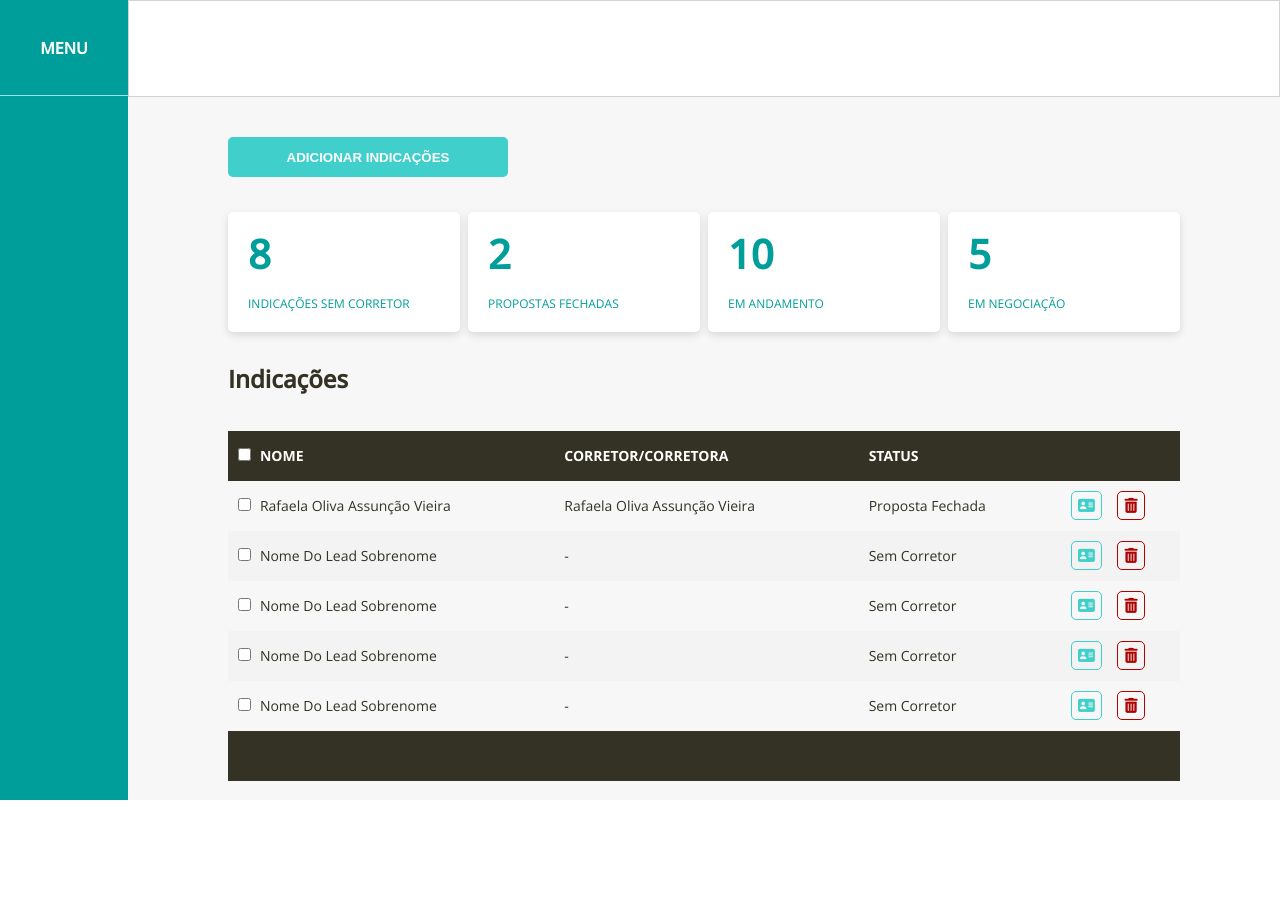
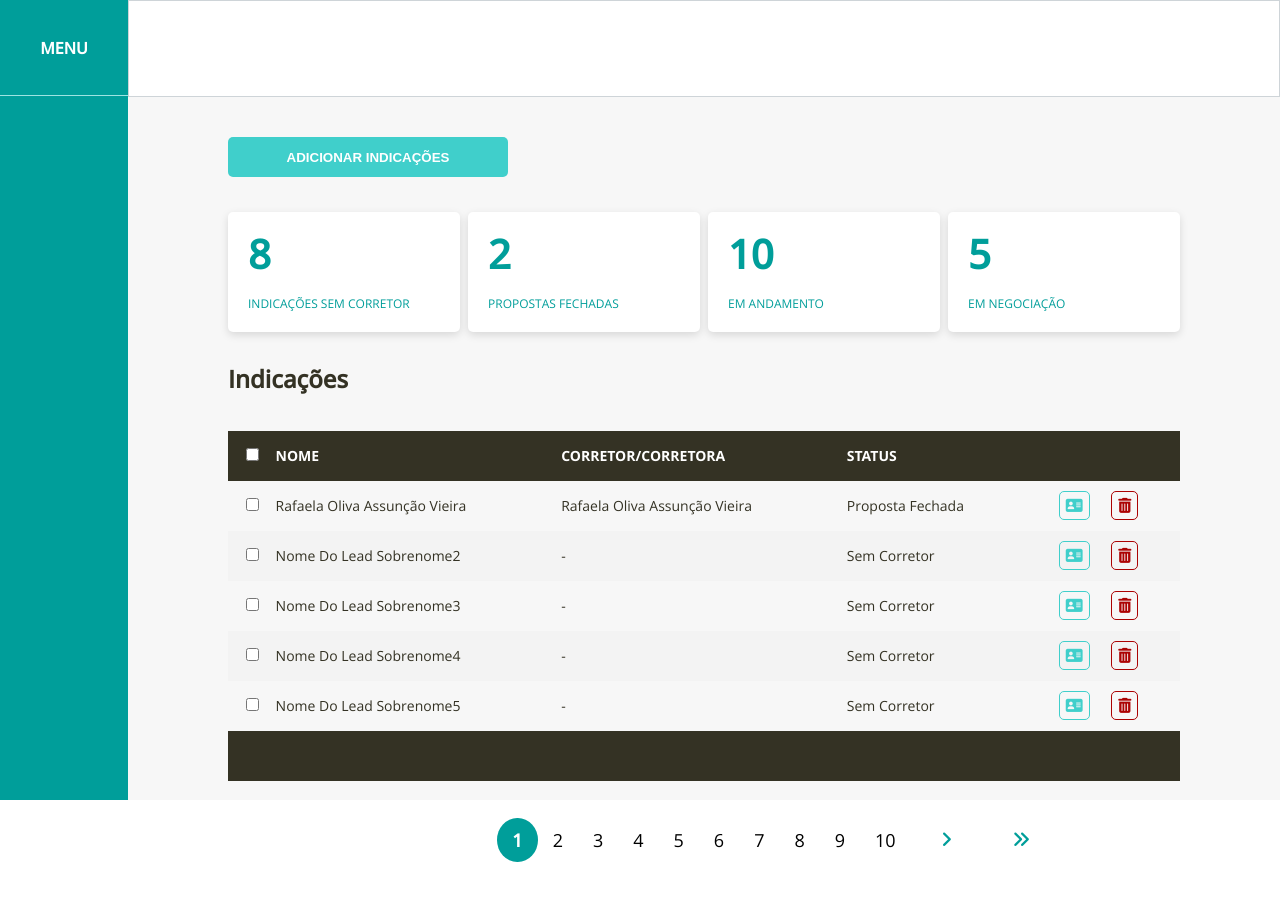
Before and after one commit to erika0liveira/desafio-frontend-angular, an Angular app: page /dashboard in a window 1280 px wide. Shown: the top 900 px of the page. Before the commit the page ends 856 px from the top, so only its background shows below. Built offline with nearby package versions, Linux system fonts and the light colour scheme.

Commit message:
paginaçao

```diff
--- a/src/app/app.component.ts
+++ b/src/app/app.component.ts
@@ -8,4 +8,5 @@ import { Component } from '@angular/core';
 
 export class AppComponent {
 
+
 }
--- a/src/app/dashboard/dashboard.component.ts
+++ b/src/app/dashboard/dashboard.component.ts
@@ -3,8 +3,9 @@ import { Component, OnInit } from '@angular/core';
 @Component({
   selector: 'app-dashboard',
   templateUrl: './dashboard.component.html',
-  styleUrls: ['./dashboard.component.scss']
-})
+  styleUrls: ['./dashboard.component.scss'],
+},
+)
 export class DashboardComponent implements OnInit {
 
   constructor() { }
--- a/src/app/dashboard/tabela-indicacoes/tabela-indicacoes.component.html
+++ b/src/app/dashboard/tabela-indicacoes/tabela-indicacoes.component.html
@@ -1,65 +1,24 @@
 <table>
     <thead>
         <tr>
-            <th class="checkbox"><input type="checkbox"></th>
-            <th>nome</th>
-            <th>corretor/corretora</th>
-            <th>status</th>
-            <th></th>
+            <th class="col-check checkbox"><input type="checkbox"></th>
+            <th class="col-nome">nome</th>
+            <th class="col-corretor">corretor/corretora</th>
+            <th class="col-status">status</th>
+            <th class="col-acoes"></th>
         </tr>
     </thead>
 
     <tbody>
-        <tr>
-            <td class="checkbox"><input type="checkbox"></td>
-            <td>rafaela oliva assunção vieira</td>
-            <td>rafaela oliva assunção vieira</td>
-            <td>proposta fechada</td>
-            <td class="icones">
+        <tr *ngFor="let valor of obterPaginaAtual()">
+            <td class="col-check checkbox"><input [(ngModel)]="valor.check" type="checkbox"></td>
+            <td class="col-nome">{{ valor.nome }}</td>
+            <td class="col-corretor">{{ valor.corretor }}</td>
+            <td class="col-status">{{ valor.status }}</td>
+            <td class="col-acoes icones">
                 <i class="fa fa-address-card"></i>
                 <i class="fas fa-trash-alt"></i>
         </tr>
-
-        <tr>
-            <td class="checkbox"><input type="checkbox"></td>
-            <td>nome do lead sobrenome</td>
-            <td>-</td>
-            <td>sem corretor</td>
-            <td class="icones">
-                <i class="fa fa-address-card"></i>
-                <i class="fas fa-trash-alt"></i>
-        </tr>
-
-        <tr>
-            <td class="checkbox"><input type="checkbox"></td>
-            <td>nome do lead sobrenome</td>
-            <td>-</td>
-            <td>sem corretor</td>
-            <td class="icones">
-                <i class="fa fa-address-card"></i>
-                <i class="fas fa-trash-alt"></i>
-        </tr>
-
-        <tr>
-            <td class="checkbox"><input type="checkbox"></td>
-            <td>nome do lead sobrenome</td>
-            <td>-</td>
-            <td>sem corretor</td>
-            <td class="icones">
-                <i class="fa fa-address-card"></i>
-                <i class="fas fa-trash-alt"></i>
-        </tr>
-
-        <tr>
-            <td class="checkbox"><input type="checkbox"></td>
-            <td>nome do lead sobrenome</td>
-            <td>-</td>
-            <td>sem corretor</td>
-            <td class="icones">
-                <i class="fa fa-address-card"></i>
-                <i class="fas fa-trash-alt"></i>
-        </tr>
-
     </tbody>
 
     <tfoot>
@@ -72,3 +31,19 @@
         </tr>
     </tfoot>
 </table>
+
+<div class="paginacao">
+    <button [ngClass]="{'desabilitado':numeroPaginaAtual===0}" (click)="mudarPaginaInicio()">
+        <i class="fas fa-angle-double-left"></i>
+    </button>
+    <button [ngClass]="{'desabilitado':numeroPaginaAtual===0}" (click)="mudarPagina(numeroPaginaAtual)">
+        <i class="fas fa-angle-left"></i>
+    </button>
+    <button class="numeros" *ngFor="let pagina of obterPaginas()" [ngClass]="{'selecionado':pagina === (numeroPaginaAtual + 1)}" (click)="mudarPagina(pagina)">{{ pagina }}</button>
+    <button [ngClass]="{'desabilitado':numeroPaginaAtual===obterQuantidadePaginas()-1}" (click)="mudarPaginaDireita(numeroPaginaAtual)">
+        <i class="fas fa-angle-right"></i>
+    </button>
+    <button [ngClass]="{'desabilitado':numeroPaginaAtual===obterQuantidadePaginas()-1}" (click)="mudarPaginaFinal(numeroPaginaAtual)">
+        <i class="fas fa-angle-double-right"></i>
+    </button>
+</div>
--- a/src/app/dashboard/tabela-indicacoes/tabela-indicacoes.component.scss
+++ b/src/app/dashboard/tabela-indicacoes/tabela-indicacoes.component.scss
@@ -20,10 +20,22 @@ table {
         background-color: #343224;
     }
 
+    .col-check {
+        width: 5%;
+    }
+
+    .col-nome, .col-corretor {
+        width: 30%;
+    }
+
+    .col-status{
+        width: 20%;
+    }
+
     tbody tr {
         height: 50px;
 
-        font-family: 'Open Sans';
+        font-family: "Open Sans";
         font-size: 14px;
         text-transform: capitalize;
         color: #343224;
@@ -49,10 +61,53 @@ table {
             padding: 6px;
             font-size: 15px;
         }
-
     }
 
     tbody tr:nth-child(even){
         background-color: #F3F3F3;
     }
 }
+
+.paginacao {
+    display: flex;
+    justify-content: center;
+    align-items: center;
+
+    padding: 30px;
+
+    font-family: "Open Sans";
+    text-align: center;
+    color: #343224;
+
+    i {
+        padding: 10px 15px;
+
+        font-size: 18px;
+        color: #009E9A;
+    }
+
+    button {
+        padding: 10px 15px;
+
+        font-size: 18px;
+        font-family: "Open Sans";
+        border: none;
+        background-color: unset;
+    }
+
+    button.desabilitado {
+        opacity: 0;
+        pointer-events: none;
+    }
+
+    button:hover {
+        cursor: pointer;
+    }
+
+    button.numeros:hover, button.selecionado {
+        color: white;
+        font-weight: bold;
+        border-radius: 50%;
+        background-color: #009E9A;
+    }
+}
--- a/src/app/dashboard/tabela-indicacoes/tabela-indicacoes.component.ts
+++ b/src/app/dashboard/tabela-indicacoes/tabela-indicacoes.component.ts
@@ -5,11 +5,354 @@ import { Component, OnInit } from '@angular/core';
   templateUrl: './tabela-indicacoes.component.html',
   styleUrls: ['./tabela-indicacoes.component.scss']
 })
+
 export class TabelaIndicacoesComponent implements OnInit {
+
+  valoresTabela = [
+    {
+      check: false,
+      nome: "rafaela oliva assunção vieira",
+      corretor: "rafaela oliva assunção vieira",
+      status: "proposta fechada"
+    },
+    {
+      check: false,
+      nome: "nome do lead sobrenome2",
+      corretor: "-",
+      status: "sem corretor"
+    },
+    {
+      check: false,
+      nome: "nome do lead sobrenome3",
+      corretor: "-",
+      status: "sem corretor"
+    },
+    {
+      check: false,
+      nome: "nome do lead sobrenome4",
+      corretor: "-",
+      status: "sem corretor"
+    },
+    {
+      check: false,
+      nome: "nome do lead sobrenome5",
+      corretor: "-",
+      status: "sem corretor"
+    },
+    {
+      check: false,
+      nome: "nome do lead sobrenome 6",
+      corretor: "-",
+      status: "sem corretor"
+    },
+    {
+      check: false,
+      nome: "nome do lead sobrenome 7",
+      corretor: "-",
+      status: "sem corretor"
+    },
+    {
+      check: false,
+      nome: "nome do lead sobrenome8",
+      corretor: "-",
+      status: "sem corretor"
+    },
+    {
+      check: false,
+      nome: "nome do lead sobrenome9",
+      corretor: "-",
+      status: "sem corretor"
+    },
+    {
+      check: false,
+      nome: "nome do lead sobrenome10",
+      corretor: "-",
+      status: "sem corretor"
+    },
+    {
+      check: false,
+      nome: "nome do lead sobrenome11",
+      corretor: "-",
+      status: "sem corretor"
+    },
+    {
+      check: false,
+      nome: "nome do lead sobrenome12",
+      corretor: "-",
+      status: "sem corretor"
+    },
+    {
+      check: false,
+      nome: "nome do lead sobrenome13",
+      corretor: "-",
+      status: "sem corretor"
+    },
+    {
+      check: false,
+      nome: "nome do lead sobrenome14",
+      corretor: "-",
+      status: "sem corretor"
+    },
+    {
+      check: false,
+      nome: "nome do lead sobrenome15",
+      corretor: "-",
+      status: "sem corretor"
+    },
+    {
+      check: false,
+      nome: "nome do lead sobrenome16",
+      corretor: "-",
+      status: "sem corretor"
+    },
+    {
+      check: false,
+      nome: "nome do lead sobrenome17",
+      corretor: "-",
+      status: "sem corretor"
+    },
+    {
+      check: false,
+      nome: "nome do lead sobrenome18",
+      corretor: "-",
+      status: "sem corretor"
+    },
+    {
+      check: false,
+      nome: "nome do lead sobrenome19",
+      corretor: "-",
+      status: "sem corretor"
+    },
+    {
+      check: false,
+      nome: "nome do lead sobrenome20",
+      corretor: "-",
+      status: "sem corretor"
+    },
+    {
+      check: false,
+      nome: "nome do lead sobrenome21",
+      corretor: "-",
+      status: "sem corretor"
+    },
+    {
+      check: false,
+      nome: "nome do lead sobrenome22",
+      corretor: "-",
+      status: "sem corretor"
+    },
+    {
+      check: false,
+      nome: "nome do lead sobrenome23",
+      corretor: "-",
+      status: "sem corretor"
+    },
+    {
+      check: false,
+      nome: "nome do lead sobrenome24",
+      corretor: "-",
+      status: "sem corretor"
+    },
+    {
+      check: false,
+      nome: "nome do lead sobrenome25",
+      corretor: "-",
+      status: "sem corretor"
+    },
+    {
+      check: false,
+      nome: "nome do lead sobrenome26",
+      corretor: "-",
+      status: "sem corretor"
+    },
+    {
+      check: false,
+      nome: "nome do lead sobrenome27",
+      corretor: "-",
+      status: "sem corretor"
+    },
+    {
+      check: false,
+      nome: "nome do lead sobrenome28",
+      corretor: "-",
+      status: "sem corretor"
+    },
+    {
+      check: false,
+      nome: "nome do lead sobrenome29",
+      corretor: "-",
+      status: "sem corretor"
+    },
+    {
+      check: false,
+      nome: "nome do lead sobrenome30",
+      corretor: "-",
+      status: "sem corretor"
+    },
+    {
+      check: false,
+      nome: "nome do lead sobrenome31",
+      corretor: "-",
+      status: "sem corretor"
+    },
+    {
+      check: false,
+      nome: "nome do lead sobrenome32",
+      corretor: "-",
+      status: "sem corretor"
+    },
+    {
+      check: false,
+      nome: "nome do lead sobrenome33",
+      corretor: "-",
+      status: "sem corretor"
+    },
+    {
+      check: false,
+      nome: "nome do lead sobrenome34",
+      corretor: "-",
+      status: "sem corretor"
+    },
+    {
+      check: false,
+      nome: "nome do lead sobrenome35",
+      corretor: "-",
+      status: "sem corretor"
+    },
+    {
+      check: false,
+      nome: "nome do lead sobrenome",
+      corretor: "-",
+      status: "sem corretor"
+    },
+    {
+      check: false,
+      nome: "nome do lead sobrenome",
+      corretor: "-",
+      status: "sem corretor"
+    },
+    {
+      check: false,
+      nome: "nome do lead sobrenome",
+      corretor: "-",
+      status: "sem corretor"
+    },
+    {
+      check: false,
+      nome: "nome do lead sobrenome",
+      corretor: "-",
+      status: "sem corretor"
+    },
+    {
+      check: false,
+      nome: "nome do lead sobrenome",
+      corretor: "-",
+      status: "sem corretor"
+    },
+    {
+      check: false,
+      nome: "nome do lead sobrenome",
+      corretor: "-",
+      status: "sem corretor"
+    },
+    {
+      check: false,
+      nome: "nome do lead sobrenome",
+      corretor: "-",
+      status: "sem corretor"
+    },
+    {
+      check: false,
+      nome: "nome do lead sobrenome",
+      corretor: "-",
+      status: "sem corretor"
+    },
+    {
+      check: false,
+      nome: "nome do lead sobrenome",
+      corretor: "-",
+      status: "sem corretor"
+    },
+    {
+      check: false,
+      nome: "nome do lead sobrenome",
+      corretor: "-",
+      status: "sem corretor"
+    },
+    {
+      check: false,
+      nome: "nome do lead sobrenome",
+      corretor: "-",
+      status: "sem corretor"
+    },
+    {
+      check: false,
+      nome: "nome do lead sobrenome",
+      corretor: "-",
+      status: "sem corretor"
+    },
+    {
+      check: false,
+      nome: "nome do lead sobrenome",
+      corretor: "-",
+      status: "sem corretor"
+    },
+    {
+      check: false,
+      nome: "nome do lead sobrenome",
+      corretor: "-",
+      status: "sem corretor"
+    },
+    {
+      check: false,
+      nome: "nome do lead sobrenome ULTIMO",
+      corretor: "-",
+      status: "sem corretor"
+    }
+  ]
+
+  maximoPagina = 5
+  numeroPaginaAtual = 0
+
+  quantidadePagina = this.valoresTabela.length / this.maximoPagina
 
   constructor() { }
 
   ngOnInit(): void {
   }
 
+  obterPaginas() {
+    const quantidadePaginacao = []
+    for(let i = 0; i < this.quantidadePagina; i++) {
+      quantidadePaginacao.push(i+1)
+    }
+    return quantidadePaginacao
+  }
+
+  obterQuantidadePaginas() {
+    return this.valoresTabela.length / this.maximoPagina
+  }
+
+  obterPaginaAtual() {
+    let indexInicio = this.numeroPaginaAtual * this.maximoPagina
+    let indexFim = indexInicio + this.maximoPagina
+
+    return this.valoresTabela.slice(indexInicio, indexFim)
+  }
+
+  mudarPagina(numeroPagina:number) {
+    this.numeroPaginaAtual = numeroPagina-1
+  }
+
+  mudarPaginaDireita(numeroPagina:number) {
+    this.numeroPaginaAtual = numeroPagina+1
+  }
+
+  mudarPaginaInicio(){
+    this.numeroPaginaAtual = 0
+  }
+
+  mudarPaginaFinal(numeroPaginaAtual:number) {
+    this.numeroPaginaAtual = this.obterQuantidadePaginas()-1
+  }
 }
```
Also changed, not shown: src/app/app.module.ts (+5 -2 lines).
